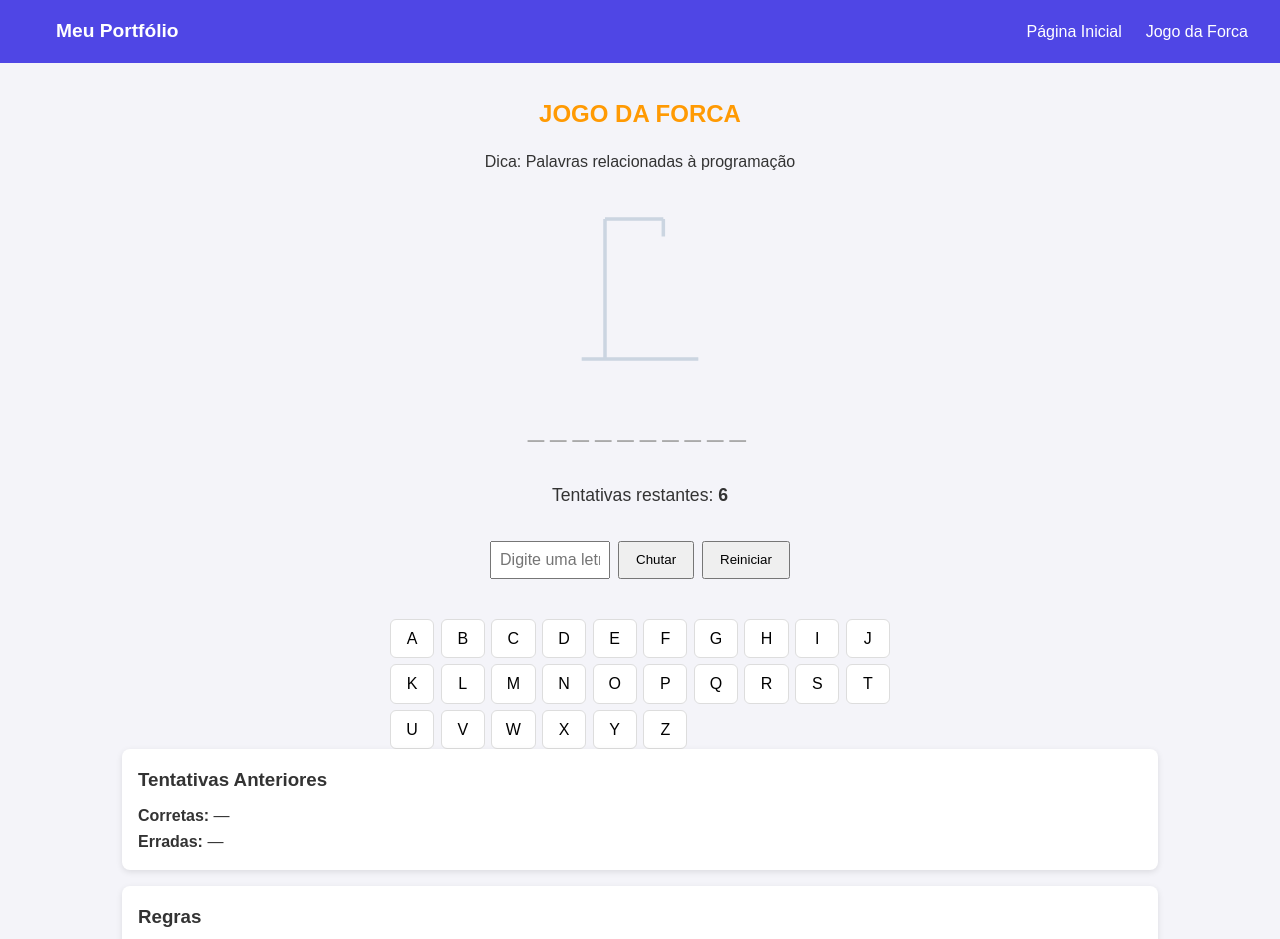
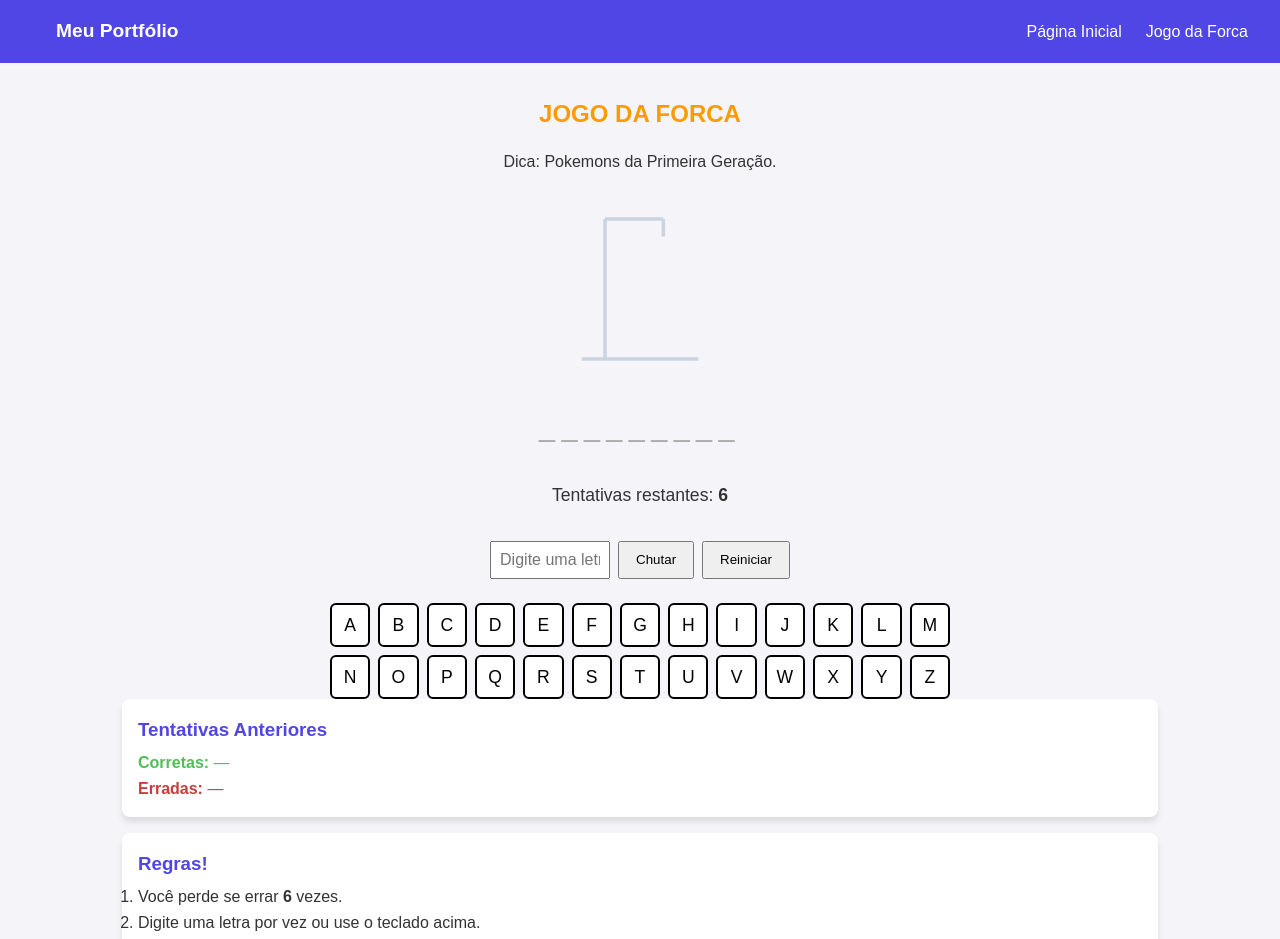
Before and after one commit to DavidCands/site-david, a Next.js app: page /hangman in a window 1280 px wide. Shown: the top 939 px of the page. Built offline with nearby package versions, Linux system fonts and the light colour scheme.

Commit message:
Versão 2.0 jogo da Forca

```diff
--- a/app/hangman/page.jsx
+++ b/app/hangman/page.jsx
@@ -3,11 +3,26 @@ import "./style.css";
 import React, { useEffect, useState } from "react";
 
 const WORDS = [
-  "REACT","JAVASCRIPT","NEXTJS","PROGRAMA","COMPILADOR","ALGORITMO",
-  "ESTRUTURA","DADOS","FUNCAO","OBJETO","VARIAVEL","COMPONENTE",
-  "DEBUG","VSCODE","GITHUB","DESAFIO","TESTE","FRAMEWORK","NPM","NODE",
-  "SERVIDOR","CLIENTE","RESPONSIVO","ASSINCRONO","HOOKS","ESTILO","CSS",
-  "HTML","PORTFOLIO","CURRICULO"
+  "Bulbasaur","Ivysaur","Venusaur","Charmander","Charmeleon","Charizard",
+  "Squirtle","Wartortle","Blastoise","Caterpie","Metapod","Butterfree",
+  "Weedle","Kakuna","Beedrill","Pidgey","Pidgeotto","Pidgeot","Rattata","Raticate",
+  "Spearow","Fearow","Ekans","Arbok","Pikachu","Raichu","Sandshrew","Sandslash",
+  "Nidoran","Nidorina","Nidoqueen","Nidoran","Nidorino","Nidoking","Clefairy",
+  "Clefable","Vulpix","Ninetales","Jigglypuff","Wigglytuff","Zubat","Golbat",
+  "Oddish","Gloom","Vileplume","Paras","Parasect","Venonat","Venomoth",
+  "Diglett","Dugtrio","Meowth","Persian","Psyduck","Golduck","Mankey","Primeape",
+  "Growlithe","Arcanine","Poliwag","Poliwhirl","Poliwrath","Abra","Kadabra", "Alakazam",
+  "Machop","Machoke","Machamp","Bellsprout","Weepinbell","Victreebel","Tentacool",
+  "Tentacruel","Geodude","Graveler","Golem","Ponyta","Rapidash","Slowpoke", "Slowbro",
+  "Magnemite","Magneton","Farfetchd","Doduo","Dodrio","Seel","Dewgong","Grimer",
+  "Muk","Shellder","Cloyster","Gastly","Haunter","Gengar","Onix","Drowzee", "Hypno",
+  "Krabby","Kingler","Voltorb","Electrode","Exeggcute","Exeggutor","Cubone",
+  "Marowak","Hitmonlee","Hitmonchan","Lickitung","Koffing","Weezing","Rhyhorn", "Rhydon",
+  "Chansey","Tangela","Kangaskhan","Horsea","Seadra","Goldeen","Seaking","Staryu",
+  "Starmie","MrMime","Scyther","Jynx","Electabuzz","Magmar","Pinsir","Tauros", "Magikarp",
+  "Gyarados","Lapras","Ditto","Eevee","Vaporeon","Jolteon","Flareon","Porygon",
+  "Omanyte","Omastar","Kabuto","Kabutops","Aerodactyl","Snorlax","Articuno",
+  "Zapdos","Moltres","Dratini","Dragonair","Dragonite","Mewtwo","Mew"
 ];
 
 function pickWord() {
@@ -88,7 +103,7 @@ export default function HangmanPage() {
           <div className="titulo">
             <h2>JOGO DA FORCA</h2>
           </div>
-          <p className="hint">Dica: Palavras relacionadas à programação</p>
+          <p className="hint">Dica: Pokemons da Primeira Geração.</p>
 
           <div className="gallows">
             <svg viewBox="0 0 120 140" className="gallow-svg" role="img" aria-label="Forca">
@@ -128,12 +143,12 @@ export default function HangmanPage() {
             )}
             {status === "won" && (
               <p className="win">
-                Parabéns — você acertou! A palavra era <strong>{word}</strong>
+                Parabéns, você acertou! O Pokémon era <strong>{word}</strong>
               </p>
             )}
             {status === "lost" && (
               <p className="lose">
-                Fim de jogo — a palavra era <strong>{word}</strong>
+                Fim de jogo! O Pokémon era <strong>{word}</strong>
               </p>
             )}
           </div>
@@ -170,25 +185,29 @@ export default function HangmanPage() {
 
         <aside className="right">
           <div className="panel">
-            <h3>Tentativas Anteriores</h3>
+            <div className="tentativa_Anterior">
+              <h3>Tentativas Anteriores</h3>
+            </div>
             <div className="list">
-              <div>
+              <div className="corretas">
                 <strong>Corretas:</strong> {correctLetters.join(", ") || "—"}
               </div>
-              <div>
+              <div className="erradas">
                 <strong>Erradas:</strong> {wrongLetters.join(", ") || "—"}
               </div>
             </div>
           </div>
 
           <div className="panel">
-            <h3>Regras</h3>
+            <div className="regras">
+              <h3>Regras!</h3>
+            </div>
             <ol>
               <li>
-                Você tem até <strong>{maxWrong}</strong> erros.
+                Você perde se errar <strong>{maxWrong}</strong> vezes.
               </li>
-              <li>Digite uma letra por vez ou use o teclado abaixo.</li>
-              <li>Reinicie para começar com palavra aleatória.</li>
+              <li>Digite uma letra por vez ou use o teclado acima.</li>
+              <li>Reinicie para começar com uma palavra aleatória.</li>
             </ol>
           </div>
         </aside>
--- a/app/hangman/style.css
+++ b/app/hangman/style.css
@@ -108,34 +108,34 @@ body {
 .keyboard {
   display: grid;
   grid-template-columns: repeat(auto-fit, minmax(40px, 1fr));
-  gap: 0.4rem;
-  margin-top: 1.5rem;
+  gap: 0.5rem;
+  margin-top: 0.5rem;
   width: 100%;
-  max-width: 500px;
+  max-width: 620px;
 }
 
 .keyboard button {
   padding: 0.6rem;
-  font-size: 1rem;
-  border: 1px solid #ddd;
-  background: #fff;
+  font-size: 1.1rem;
+  border: 2px solid #000000;
+  background: #ffffff;
   cursor: pointer;
   border-radius: 6px;
-  transition: all 0.2s ease;
+  transition: all 0.5s ease;
 }
 
 .keyboard button.correct {
-  background-color: #c8e6c9;
+  background-color: #9ee0a0;
   color: #2e7d32;
 }
 
 .keyboard button.wrong {
-  background-color: #ffcdd2;
+  background-color: #ff8282;
   color: #c62828;
 }
 
 .keyboard button:disabled {
-  opacity: 0.6;
+  opacity: 0.7;
   cursor: not-allowed;
 }
 
@@ -147,13 +147,30 @@ body {
   gap: 1rem;
 }
 
+.tentativa_Anterior {
+  color: #4f46e5
+}
+
+.corretas {
+  color: #51be5a
+}
+
+.erradas {
+  color: #c93d3d;
+}
+
+.regras {
+  margin-bottom: 0.2rem;
+  color: #4f46e5;
+}
+
 .panel {
   background: #fff;
   border-radius: 8px;
   padding: 1rem;
-  box-shadow: 0 2px 6px rgba(0, 0, 0, 0.1);
+  box-shadow: 0 5px 6px rgba(0, 0, 0, 0.1);
 }
 
 .panel h3 {
-  margin-bottom: 0.5rem;
+  margin-bottom: 0.3rem;
 }
```
